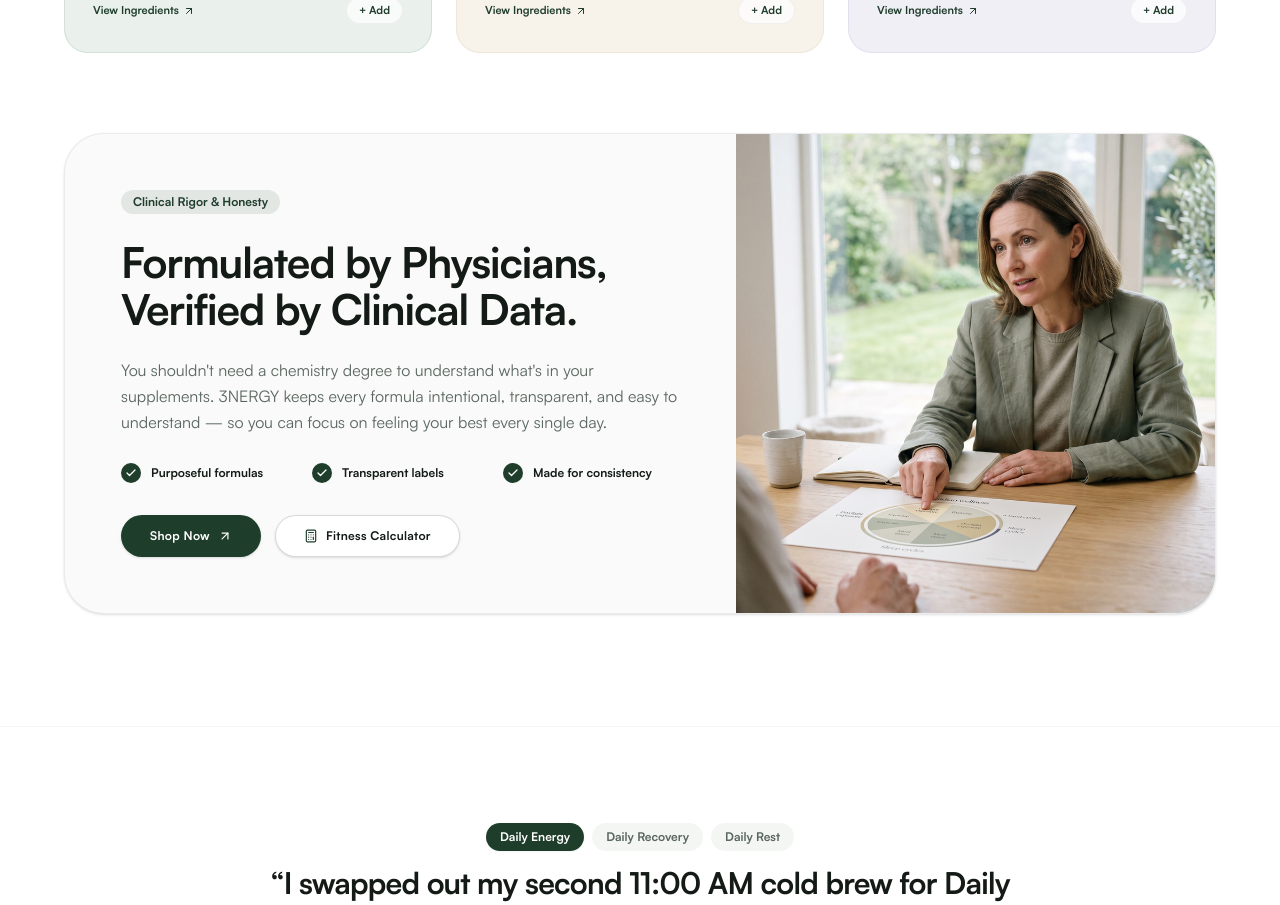
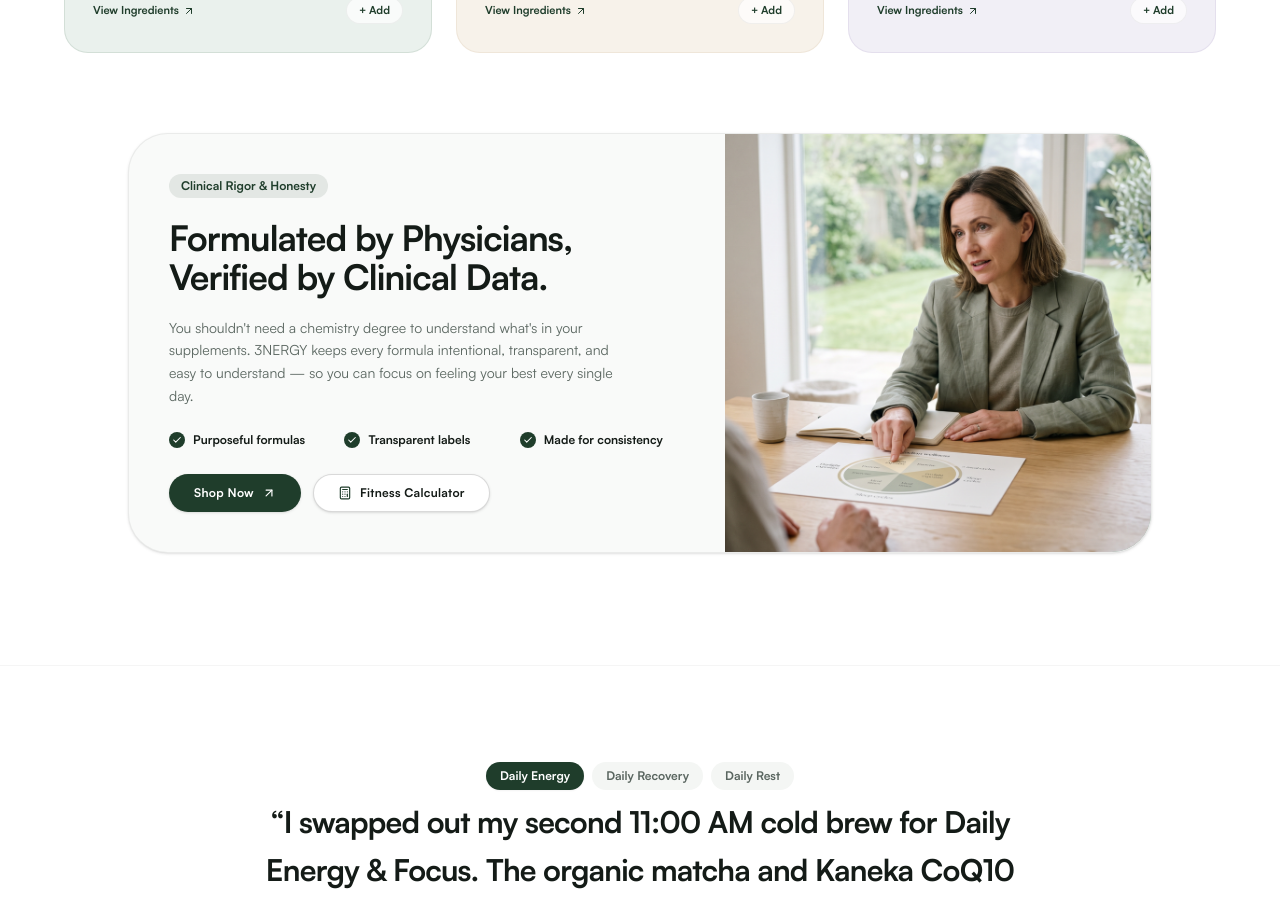
Before and after one commit to Jack-Pision/3nergy-website, a Next.js app: page / in a window 1280 px wide. Shown: the part 2220-3125 px from the top of the page. Built offline with nearby package versions, Linux system fonts and the light colour scheme.

Commit message:
fix(banner): make clinical rigor card compact (max-w-5xl) and image flush to right edge

```diff
--- a/src/components/home/daily-essentials-section.tsx
+++ b/src/components/home/daily-essentials-section.tsx
@@ -214,48 +214,48 @@ export function DailyEssentialsSection() {
           })}
         </div>
 
-        {/* Clinical Rigor & Sourcing Banner */}
-        <div className="max-w-6xl xl:max-w-7xl 2xl:max-w-[1520px] mx-auto rounded-[2.5rem] bg-[#f9faf9] border border-black/[0.06] shadow-sm overflow-hidden">
+        {/* Clinical Rigor & Sourcing Banner - Compact & Flush to Edge */}
+        <div className="max-w-4xl lg:max-w-5xl mx-auto rounded-[2rem] sm:rounded-[2.5rem] bg-[#f9faf9] border border-black/[0.06] shadow-sm overflow-hidden">
           <div className="grid grid-cols-1 lg:grid-cols-12 items-stretch">
 
             {/* Left Content Column */}
-            <div className="lg:col-span-7 p-8 sm:p-12 lg:p-14 flex flex-col justify-center space-y-6">
+            <div className="lg:col-span-7 p-6 sm:p-8 lg:p-10 flex flex-col justify-center space-y-5">
               <div className="inline-flex items-center gap-2 px-3 py-1 rounded-full bg-[#1f3d2b]/10 text-[#1f3d2b] text-xs font-semibold w-fit">
                 Clinical Rigor &amp; Honesty
               </div>
 
-              <h3 className="text-3xl sm:text-4xl lg:text-[2.65rem] font-bold tracking-tight text-[#141b17] leading-[1.12]">
+              <h3 className="text-2xl sm:text-3xl lg:text-[2.2rem] font-bold tracking-tight text-[#141b17] leading-[1.12]">
                 Formulated by Physicians, <br className="hidden sm:inline" />
                 Verified by Clinical Data.
               </h3>
 
-              <p className="text-sm sm:text-base text-[#5a6660] leading-relaxed max-w-xl">
+              <p className="text-xs sm:text-sm text-[#5a6660] leading-relaxed max-w-md">
                 You shouldn&apos;t need a chemistry degree to understand what&apos;s in your supplements. 3NERGY keeps every formula intentional, transparent, and easy to understand — so you can focus on feeling your best every single day.
               </p>
 
               {/* 3 Bullet Points with Checkmarks */}
-              <div className="grid grid-cols-1 sm:grid-cols-3 gap-3.5 pt-1">
-                <div className="flex items-center gap-2.5">
-                  <div className="w-5 h-5 rounded-full bg-[#1f3d2b] flex items-center justify-center text-white shrink-0">
-                    <Check className="w-3 h-3 stroke-[2.5]" />
+              <div className="grid grid-cols-1 sm:grid-cols-3 gap-2.5 pt-1">
+                <div className="flex items-center gap-2">
+                  <div className="w-4 h-4 rounded-full bg-[#1f3d2b] flex items-center justify-center text-white shrink-0">
+                    <Check className="w-2.5 h-2.5 stroke-[2.5]" />
                   </div>
                   <span className="text-xs font-bold text-[#141b17]">
                     Purposeful formulas
                   </span>
                 </div>
 
-                <div className="flex items-center gap-2.5">
-                  <div className="w-5 h-5 rounded-full bg-[#1f3d2b] flex items-center justify-center text-white shrink-0">
-                    <Check className="w-3 h-3 stroke-[2.5]" />
+                <div className="flex items-center gap-2">
+                  <div className="w-4 h-4 rounded-full bg-[#1f3d2b] flex items-center justify-center text-white shrink-0">
+                    <Check className="w-2.5 h-2.5 stroke-[2.5]" />
                   </div>
                   <span className="text-xs font-bold text-[#141b17]">
                     Transparent labels
                   </span>
                 </div>
 
-                <div className="flex items-center gap-2.5">
-                  <div className="w-5 h-5 rounded-full bg-[#1f3d2b] flex items-center justify-center text-white shrink-0">
-                    <Check className="w-3 h-3 stroke-[2.5]" />
+                <div className="flex items-center gap-2">
+                  <div className="w-4 h-4 rounded-full bg-[#1f3d2b] flex items-center justify-center text-white shrink-0">
+                    <Check className="w-2.5 h-2.5 stroke-[2.5]" />
                   </div>
                   <span className="text-xs font-bold text-[#141b17]">
                     Made for consistency
@@ -264,10 +264,10 @@ export function DailyEssentialsSection() {
               </div>
 
               {/* Action Buttons */}
-              <div className="pt-2 flex flex-wrap items-center gap-3.5">
+              <div className="pt-1.5 flex flex-wrap items-center gap-3">
                 <Link
                   href="/shop"
-                  className="px-7 py-3 rounded-full bg-[#1f3d2b] hover:bg-[#162e20] text-white text-xs font-semibold tracking-wide transition-colors duration-200 border border-transparent hover:border-white/10 active:opacity-90 shadow-sm flex items-center gap-2"
+                  className="px-6 py-2.5 rounded-full bg-[#1f3d2b] hover:bg-[#162e20] text-white text-xs font-semibold tracking-wide transition-colors duration-200 border border-transparent hover:border-white/10 active:opacity-90 shadow-sm flex items-center gap-2"
                 >
                   <span>Shop Now</span>
                   <ArrowUpRight className="w-3.5 h-3.5" />
@@ -275,7 +275,7 @@ export function DailyEssentialsSection() {
 
                 <button
                   onClick={openCalculator}
-                  className="px-7 py-3 rounded-full bg-white hover:bg-gray-50 text-[#141b17] border border-black/15 hover:border-black/30 text-xs font-semibold tracking-wide transition-colors duration-200 active:bg-gray-100 shadow-sm flex items-center gap-2"
+                  className="px-6 py-2.5 rounded-full bg-white hover:bg-gray-50 text-[#141b17] border border-black/15 hover:border-black/30 text-xs font-semibold tracking-wide transition-colors duration-200 active:bg-gray-100 shadow-sm flex items-center gap-2"
                 >
                   <Calculator className="w-3.5 h-3.5 text-[#1f3d2b]" />
                   <span>Fitness Calculator</span>
@@ -283,8 +283,8 @@ export function DailyEssentialsSection() {
               </div>
             </div>
 
-            {/* Right Graphic Column: Full-Bleed Doctor with Consistency Gauge */}
-            <div className="lg:col-span-5 relative min-h-[380px] lg:min-h-full w-full bg-[#9dbca9]">
+            {/* Right Graphic Column: Full-Bleed Flush to Right Edge */}
+            <div className="lg:col-span-5 relative min-h-[300px] lg:min-h-full w-full bg-[#9dbca9]">
               <Image
                 src="/images/doctor_gauge.png"
                 alt="Doctor with consistency metric"
```
